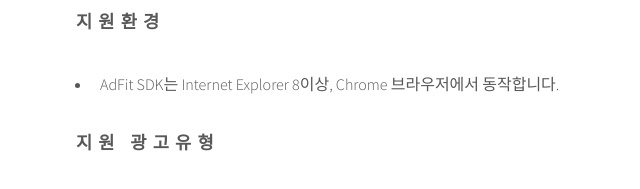
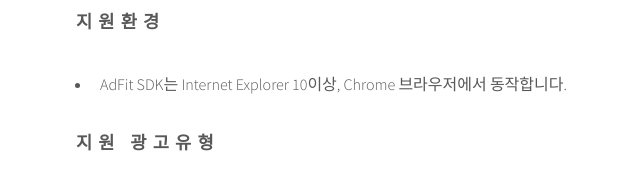
Before and after one commit to adfit/adfit.github.io, a plain HTML site: page wiki/web-guide/index.html in a window 1280 px wide. Shown: the part 294-483 px from the top of the page, 60-700 px from the left. Drawn offline with Linux system fonts and the light colour scheme.

Commit message:
Site updated: 2020-12-23 09:43:43

```diff
--- a/wiki/web-guide/index.html
+++ b/wiki/web-guide/index.html
@@ -11,7 +11,7 @@
     <!--Description-->
 
         <meta name="description" content="지원환경
-AdFit SDK는 Internet Explorer 8이상, Chrome 브라우저에서 동작합니다.
+AdFit SDK는 Internet Explorer 10이상, Chrome 브라우저에서 동작합니다.
 
 지원 광고유형
 배너 타입 광고
@@ -24,7 +24,6 @@ AdFit SDK는 Internet Explorer 8이상, Chrome 브라우저에서 동작합니
 320 x 100
 320 x 50
 728 x 90
-
 
 
 
@@ -146,7 +145,7 @@ AdFit SDK는 Internet Explorer 8이상, Chrome 브라우저에서 동작합니
 
 <!-- Content -->
 <h2 id="지원환경"><a href="#지원환경" class="headerlink" title="지원환경"></a>지원환경</h2><ul>
-<li>AdFit SDK는 Internet Explorer 8이상, Chrome 브라우저에서 동작합니다.</li>
+<li>AdFit SDK는 Internet Explorer 10이상, Chrome 브라우저에서 동작합니다.</li>
 </ul>
 <h2 id="지원-광고유형"><a href="#지원-광고유형" class="headerlink" title="지원 광고유형"></a>지원 광고유형</h2><ul>
 <li>배너 타입 광고<blockquote>
```
Also changed, not shown: archives/2020/10/index.html (+2 -2 lines), archives/2020/index.html (+2 -2 lines), archives/index.html (+2 -2 lines), categories/ios-issue/index.html (+2 -2 lines), wiki/ios-guide/index.html (+4 -0 lines).
